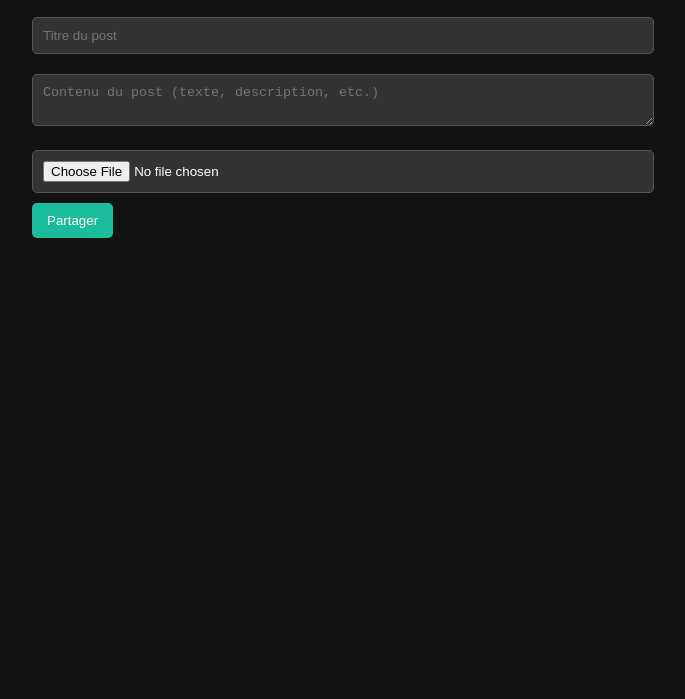
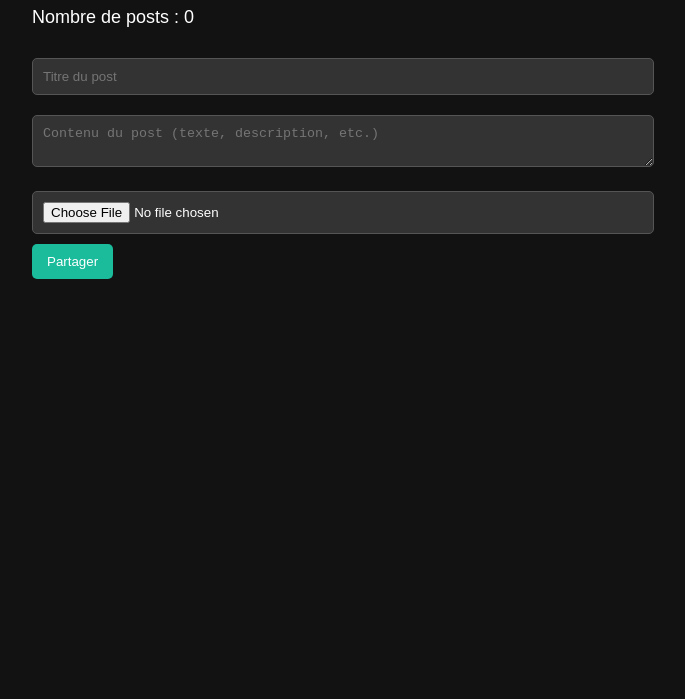
Before and after one commit to Rayen59/palestine.com, a plain HTML site: page index.html in a window 1280 px wide. Shown: the part 101-800 px from the top of the page, without its empty margins (308-993 px from the left). Drawn offline with Linux system fonts and the light colour scheme.

Commit message:
Update index.html

```diff
--- a/index.html
+++ b/index.html
@@ -57,12 +57,17 @@
             max-width: 100%;
             height: auto;
         }
+        .counter {
+            font-size: 18px;
+            margin-bottom: 20px;
+        }
     </style>
 </head>
 <body>
 
 <div class="container">
     <h1>Page Admin - Partager des fichiers</h1>
+    <p class="counter">Nombre de posts : <span id="postCounter">0</span></p>
     <input type="text" id="title" placeholder="Titre du post">
     <textarea id="content" placeholder="Contenu du post (texte, description, etc.)"></textarea>
     <input type="file" id="fileInput" accept="image/*,video/*">
@@ -82,6 +87,12 @@
         localStorage.setItem('posts', JSON.stringify(posts));
     }
 
+    function updateCounter() {
+        const counter = document.getElementById('postCounter');
+        const posts = getPosts();
+        counter.textContent = posts.length;
+    }
+
     function renderPosts() {
         const posts = getPosts();
         const postsContainer = document.getElementById('adminPosts');
@@ -96,6 +107,7 @@
                 </div>
             `;
         });
+        updateCounter(); // Mettre à jour le compteur après affichage
     }
 
     function addPost() {
@@ -134,10 +146,12 @@
         let posts = getPosts();
         posts.splice(index, 1);
         savePosts(posts);
-        renderPosts();
+        renderPosts(); // Réaffiche les posts restants
     }
 
-    window.onload = renderPosts;
+    window.onload = function() {
+        renderPosts();
+    };
 </script>
 
 </body>
```
